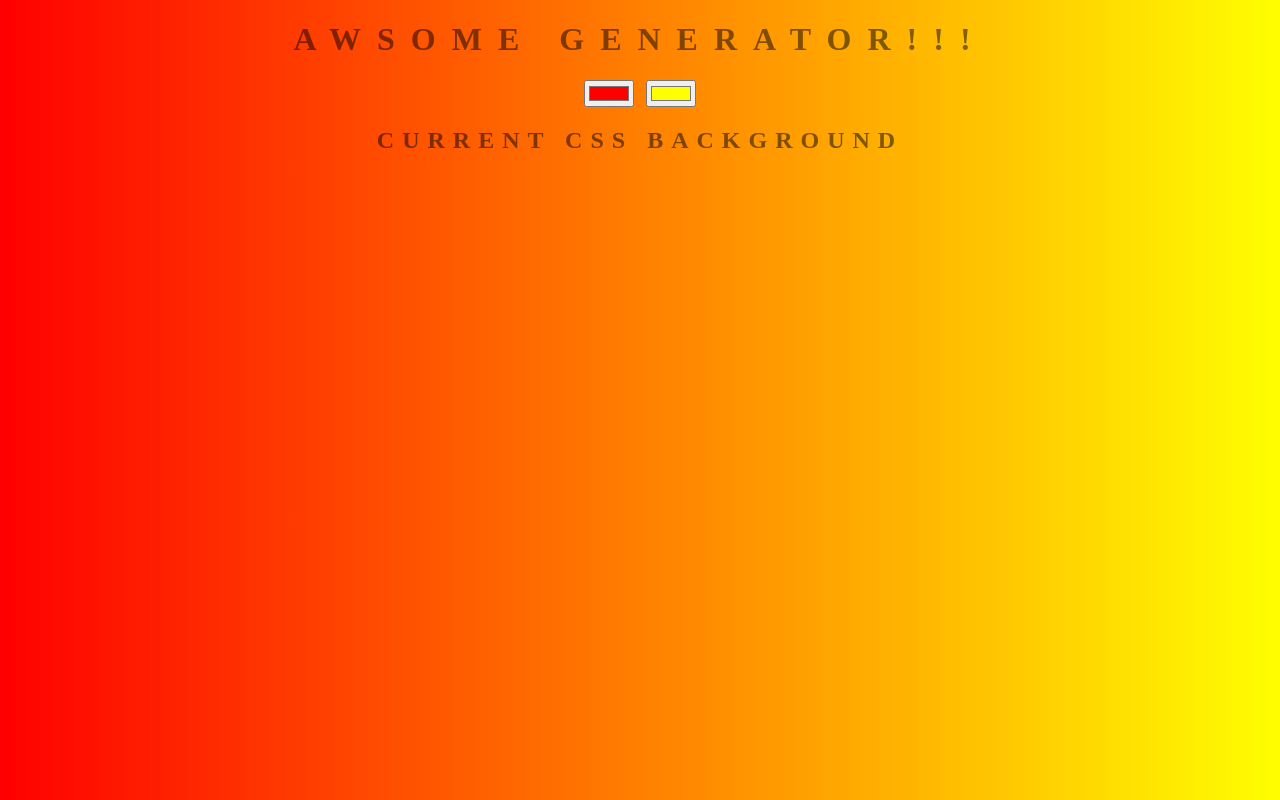
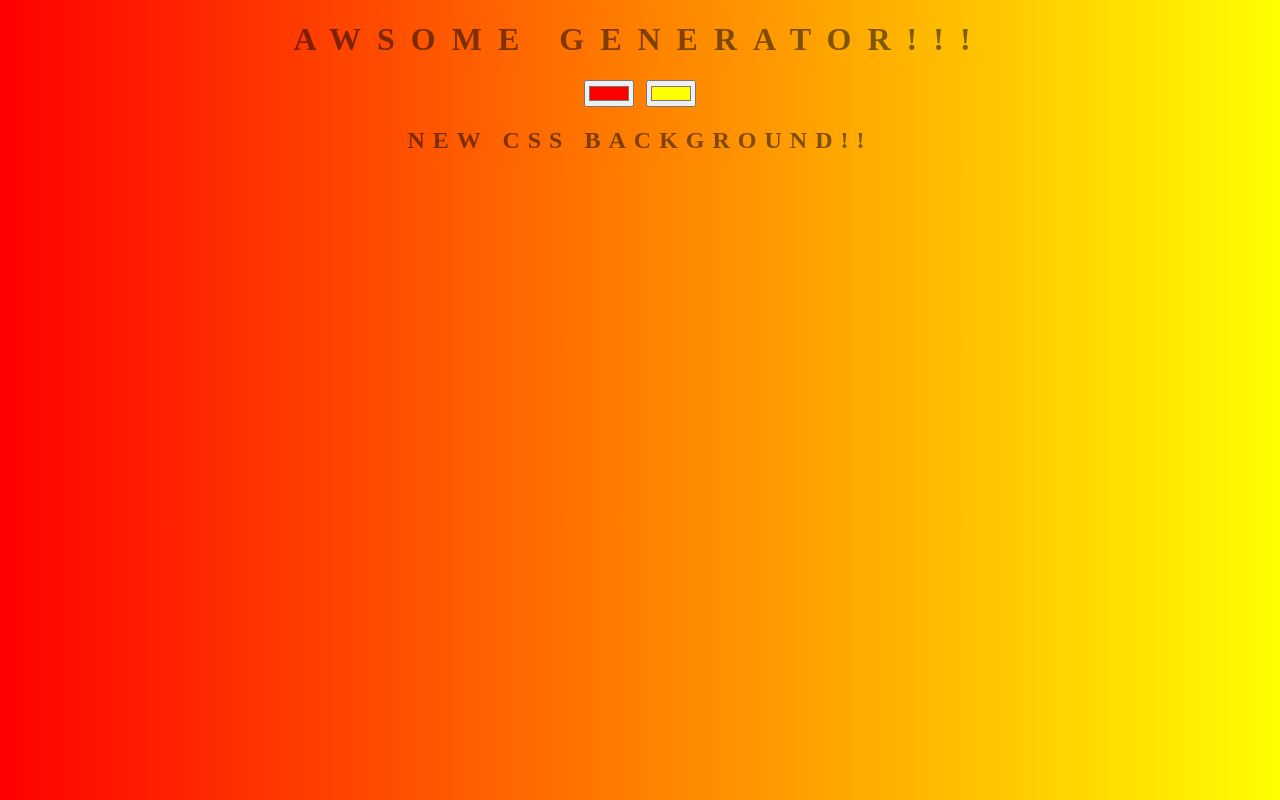
Before and after one commit to Itailevi420/background-generator.github.io, a plain HTML site: page index.html in a window 1280 px wide. Drawn offline with Linux system fonts and the light colour scheme.

Commit message:
changed h2

```diff
--- a/index.html
+++ b/index.html
@@ -10,7 +10,7 @@
         <h1>Awsome Generator!!!</h1>
         <input class="color1" type="color" name="color1" value="#ff0000">
         <input class="color2" type="color" name="color2" value="#ffff00">
-        <h2>Current CSS Background</h2>
+        <h2>New CSS Background!!</h2>
         <h3></h3>
 
         <script type="text/javascript" src="script.js"></script>
```
